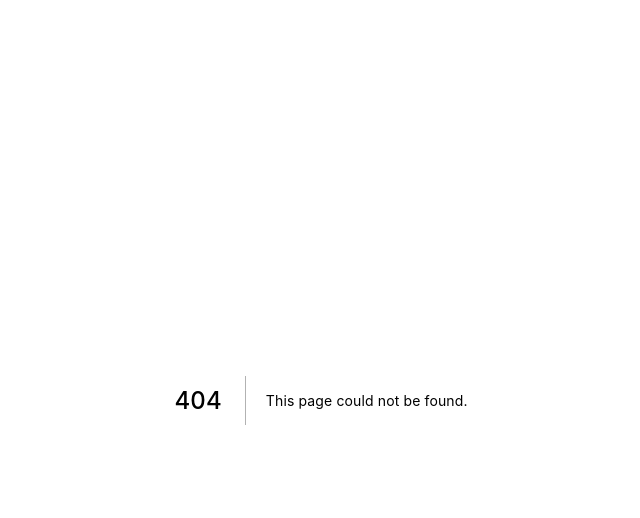
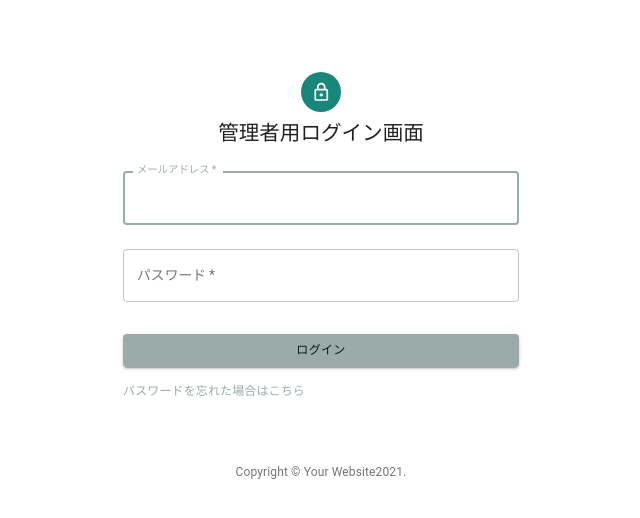
Before and after one commit to tomoki33kurita/glove-order, a Next.js app: page /signIn in a window 1280 px wide. Before the commit this address had no page. Shown: the top 518 px of the page, without its empty margins (319-959 px from the left). Built offline with nearby package versions, Linux system fonts and the light colour scheme.

Commit message:
Added login page

```diff
--- a/package.json
+++ b/package.json
@@ -3,7 +3,7 @@
   "version": "1.0.0",
   "main": "index.js",
   "scripts": {
-    "dev": "next",
+    "dev": "next dev",
     "build": "next build",
     "start": "next start",
     "lint": "./node_modules/.bin/eslint src/pages/index.tsx"
@@ -18,6 +18,7 @@
     "@types/pdfmake": "^0.1.16",
     "@types/styled-components": "^5.1.7",
     "eslint-plugin-node": "^11.1.0",
+    "firebase": "^8.6.7",
     "global": "^4.4.0",
     "gulp": "^4.0.2",
     "gulp-each": "^0.5.0",
@@ -28,7 +29,7 @@
     "react": "^16.13.1",
     "react-copy-to-clipboard": "^5.0.2",
     "react-dom": "^16.13.1",
-    "react-hook-form": "^6.15.4",
+    "react-hook-form": "^7.8.4",
     "styled-components": "^5.2.1",
     "use-debounce": "^5.2.1"
   },
--- /dev/null
+++ b/src/layout/copyright.tsx
@@ -0,0 +1,29 @@
+import React from 'react'
+import Avatar from '@material-ui/core/Avatar'
+import Button from '@material-ui/core/Button'
+import CssBaseline from '@material-ui/core/CssBaseline'
+import TextField from '@material-ui/core/TextField'
+import FormControlLabel from '@material-ui/core/FormControlLabel'
+import Checkbox from '@material-ui/core/Checkbox'
+import Link from '@material-ui/core/Link'
+import Grid from '@material-ui/core/Grid'
+import Box from '@material-ui/core/Box'
+import LockOutlinedIcon from '@material-ui/icons/LockOutlined'
+import Typography from '@material-ui/core/Typography'
+import { makeStyles } from '@material-ui/core/styles'
+import Container from '@material-ui/core/Container'
+
+const Copyright = () => {
+  return (
+    <Typography variant="body2" color="textSecondary" align="center">
+      {'Copyright © '}
+      {/* <Link color="inherit" href=""> */}
+      Your Website
+      {/* </Link> */}
+      {new Date().getFullYear()}
+      {'.'}
+    </Typography>
+  )
+}
+
+export default Copyright
--- a/src/pages/analysis.tsx
+++ b/src/pages/analysis.tsx
@@ -1,5 +1,6 @@
 import React from 'react'
 import { Box } from '@material-ui/core'
+import { auth } from 'src/firebase'
 
 const Analysis: React.VFC<{}> = ({}) => {
   return (
--- /dev/null
+++ b/src/pages/signIn/index.tsx
@@ -0,0 +1,102 @@
+import React from 'react'
+import Avatar from '@material-ui/core/Avatar'
+import Button from '@material-ui/core/Button'
+import CssBaseline from '@material-ui/core/CssBaseline'
+import TextField from '@material-ui/core/TextField'
+import Link from '@material-ui/core/Link'
+import Grid from '@material-ui/core/Grid'
+import Box from '@material-ui/core/Box'
+import LockOutlinedIcon from '@material-ui/icons/LockOutlined'
+import Typography from '@material-ui/core/Typography'
+import { makeStyles } from '@material-ui/core/styles'
+import Container from '@material-ui/core/Container'
+import Copyright from 'src/layout/copyright'
+import { useForm } from 'react-hook-form'
+
+const useStyles = makeStyles((theme) => ({
+  paper: {
+    marginTop: theme.spacing(8),
+    display: 'flex',
+    flexDirection: 'column',
+    alignItems: 'center'
+  },
+  avatar: {
+    margin: theme.spacing(1),
+    backgroundColor: theme.palette.secondary.main
+  },
+  form: {
+    width: '100%', // Fix IE 11 issue.
+    marginTop: theme.spacing(1)
+  },
+  submit: {
+    margin: theme.spacing(3, 0, 2)
+  }
+}))
+
+const SignIn = () => {
+  const classes = useStyles()
+  const { register, handleSubmit } = useForm()
+
+  return (
+    <Container component="main" maxWidth="xs">
+      <CssBaseline />
+      <div className={classes.paper}>
+        <Avatar className={classes.avatar}>
+          <LockOutlinedIcon />
+        </Avatar>
+        <Typography component="h1" variant="h5">
+          管理者用ログイン画面
+        </Typography>
+        <form className={classes.form} noValidate>
+          <TextField
+            variant="outlined"
+            margin="normal"
+            required
+            fullWidth
+            id="email"
+            label="メールアドレス"
+            name="email"
+            autoComplete="email"
+            autoFocus
+          />
+          <TextField
+            variant="outlined"
+            margin="normal"
+            required
+            fullWidth
+            name="password"
+            label="パスワード"
+            type="password"
+            id="password"
+            autoComplete="current-password"
+          />
+          {/* <FormControlLabel
+            control={<Checkbox value="remember" color="primary" />}
+            label="Remember me"
+          /> */}
+          <Button
+            type="submit"
+            fullWidth
+            variant="contained"
+            color="primary"
+            className={classes.submit}
+          >
+            ログイン
+          </Button>
+          <Grid container>
+            <Grid item xs>
+              <Link href="#" variant="body2">
+                パスワードを忘れた場合はこちら
+              </Link>
+            </Grid>
+          </Grid>
+        </form>
+      </div>
+      <Box mt={8}>
+        <Copyright />
+      </Box>
+    </Container>
+  )
+}
+
+export default SignIn
```
Also changed, not shown: src/firebase.ts (added, +16 -0 lines), 2 other files (tests, documents, lock files or other folders).
